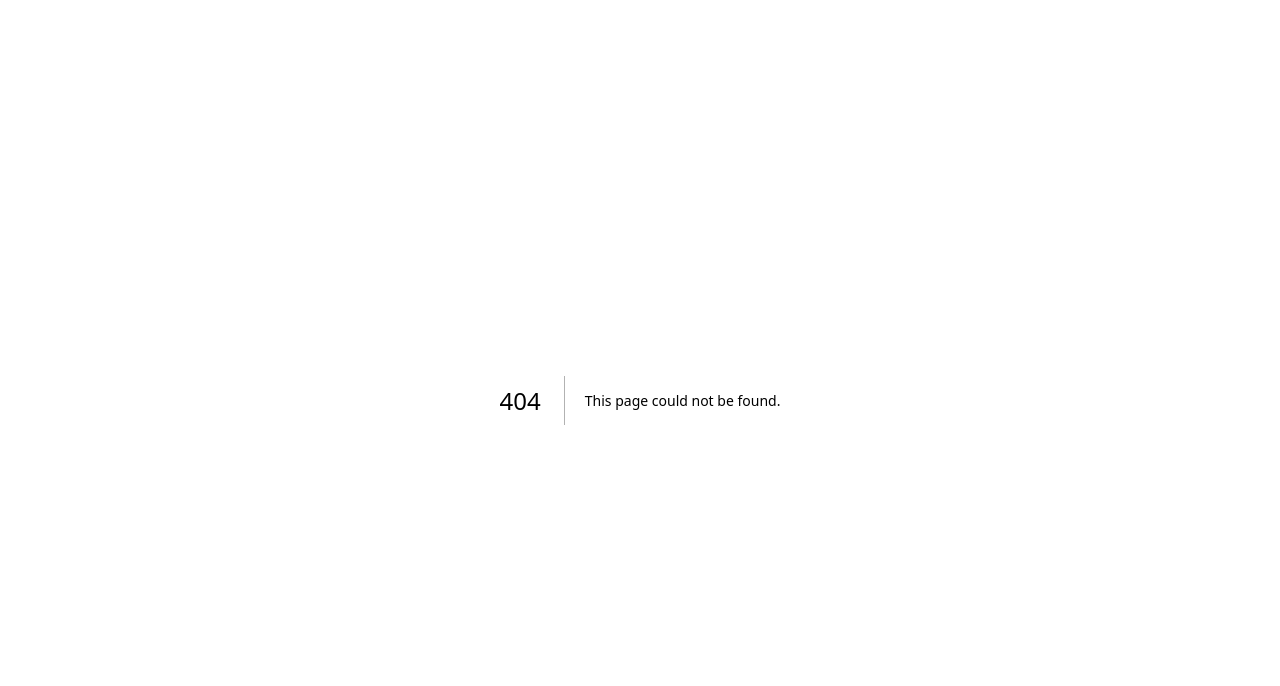
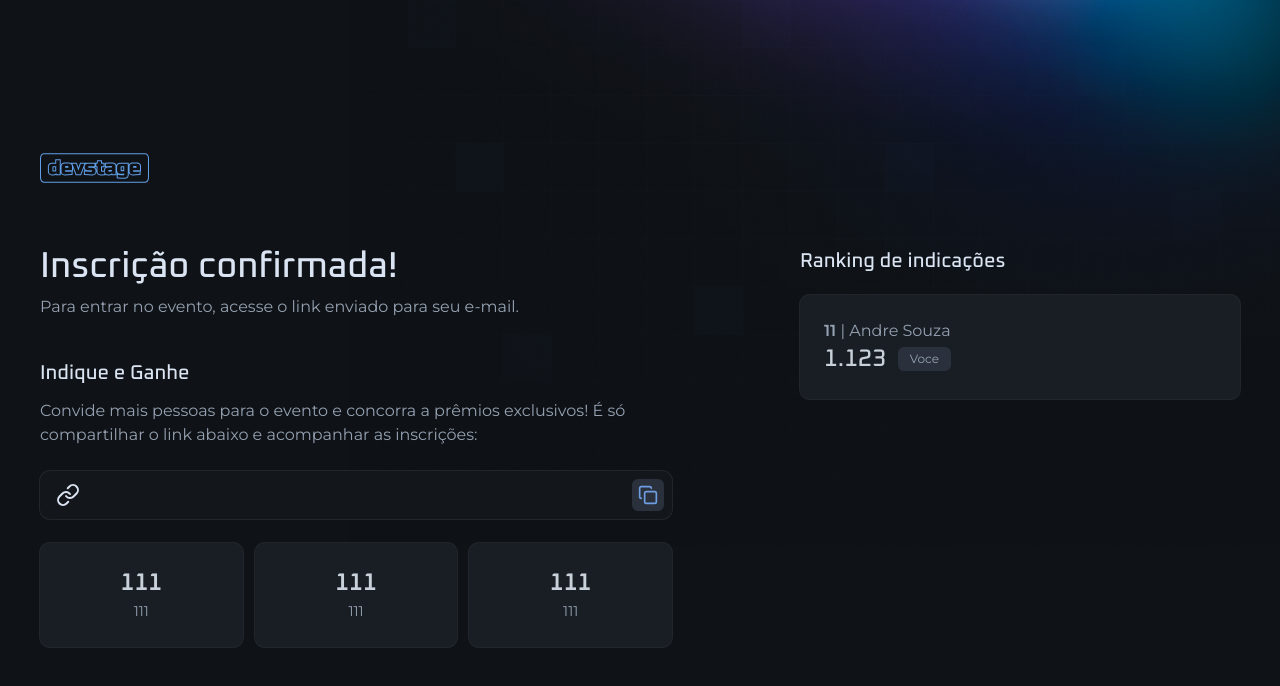
Before and after one commit to DevTaschner/dev-stage, a Next.js app: page /ranking in a window 1280 px wide. Before the commit this address had no page. Shown: the top 686 px of the page. Built offline with nearby package versions, Linux system fonts and the light colour scheme.

Commit message:
feat: Created layout page ranking

```diff
--- /dev/null
+++ b/src/app/ranking/page.tsx
@@ -0,0 +1,90 @@
+import Logo from "@/assets/logo.svg";
+import { IconButton } from "@/components/icon-button";
+import { InputBox, InputContent, InputRoot } from "@/components/input";
+import { Copy, Link } from "lucide-react";
+import Image from "next/image";
+
+const Ranking = () => {
+  return (
+    <div className="flex h-dvh flex-col items-center justify-center gap-10 md:gap-16">
+      <Image
+        alt="Logo devstage"
+        className="mr-0 md:mr-auto"
+        src={Logo}
+        width={108.5}
+        height={30}
+      />
+      <div className="flex w-full flex-col gap-10 md:flex-row md:gap-32">
+        <div className="w-full space-y-7 md:space-y-10">
+          <div className="space-y-2">
+            <h1 className="font-heading text-2xl text-gray-100 md:text-4xl">
+              Inscrição confirmada!
+            </h1>
+            <p className="text-sm text-gray-300 md:text-base">
+              Para entrar no evento, acesse o link enviado para seu e-mail.
+            </p>
+          </div>
+          <div className="space-y-4 md:space-y-6">
+            <div className="space-y-3">
+              <h2 className="font-heading text-xl">Indique e Ganhe</h2>
+              <p className="text-sm text-gray-300 md:text-base">
+                Convide mais pessoas para o evento e concorra a prêmios
+                exclusivos! É só compartilhar o link abaixo e acompanhar as
+                inscrições:
+              </p>
+            </div>
+            <InputRoot>
+              <InputContent className="pr-2">
+                <Link />
+                <InputBox />
+                <IconButton>
+                  <Copy />
+                </IconButton>
+              </InputContent>
+            </InputRoot>
+            <div className="flex flex-col gap-2 sm:flex-row md:gap-3">
+              <div className="relative w-full rounded-xl bg-gray-700 p-6 text-center ring-1 ring-gray-600">
+                <h3 className="font-heading text-2xl font-semibold text-gray-200">
+                  111
+                </h3>
+                <span className="text-sm text-gray-300">111</span>
+              </div>
+              <div className="relative w-full rounded-xl bg-gray-700 p-6 text-center ring-1 ring-gray-600">
+                <h3 className="font-heading text-2xl font-semibold text-gray-200">
+                  111
+                </h3>
+                <span className="text-sm text-gray-300">111</span>
+              </div>
+              <div className="relative w-full rounded-xl bg-gray-700 p-6 text-center ring-1 ring-gray-600">
+                <h3 className="font-heading text-2xl font-semibold text-gray-200">
+                  111
+                </h3>
+                <span className="text-sm text-gray-300">111</span>
+              </div>
+            </div>
+          </div>
+        </div>
+        <div className="w-full space-y-5 md:max-w-[440px]">
+          <h2 className="font-heading text-xl">Ranking de indicações</h2>
+          <div className="space-y-2 md:space-y-4">
+            <div className="w-full rounded-xl bg-gray-700 p-6 pr-32 ring-1 ring-gray-600">
+              <div>
+                <p className="text-base text-gray-300">
+                  <span className="font-bold">11</span> | Andre Souza
+                </p>
+                <div className="flex items-center gap-3">
+                  <h4 className="font-heading text-2xl text-gray-200">1.123</h4>
+                  <span className="rounded-md bg-gray-500 px-3 py-1 text-xs text-gray-300">
+                    Voce
+                  </span>
+                </div>
+              </div>
+            </div>
+          </div>
+        </div>
+      </div>
+    </div>
+  );
+};
+
+export default Ranking;
```
